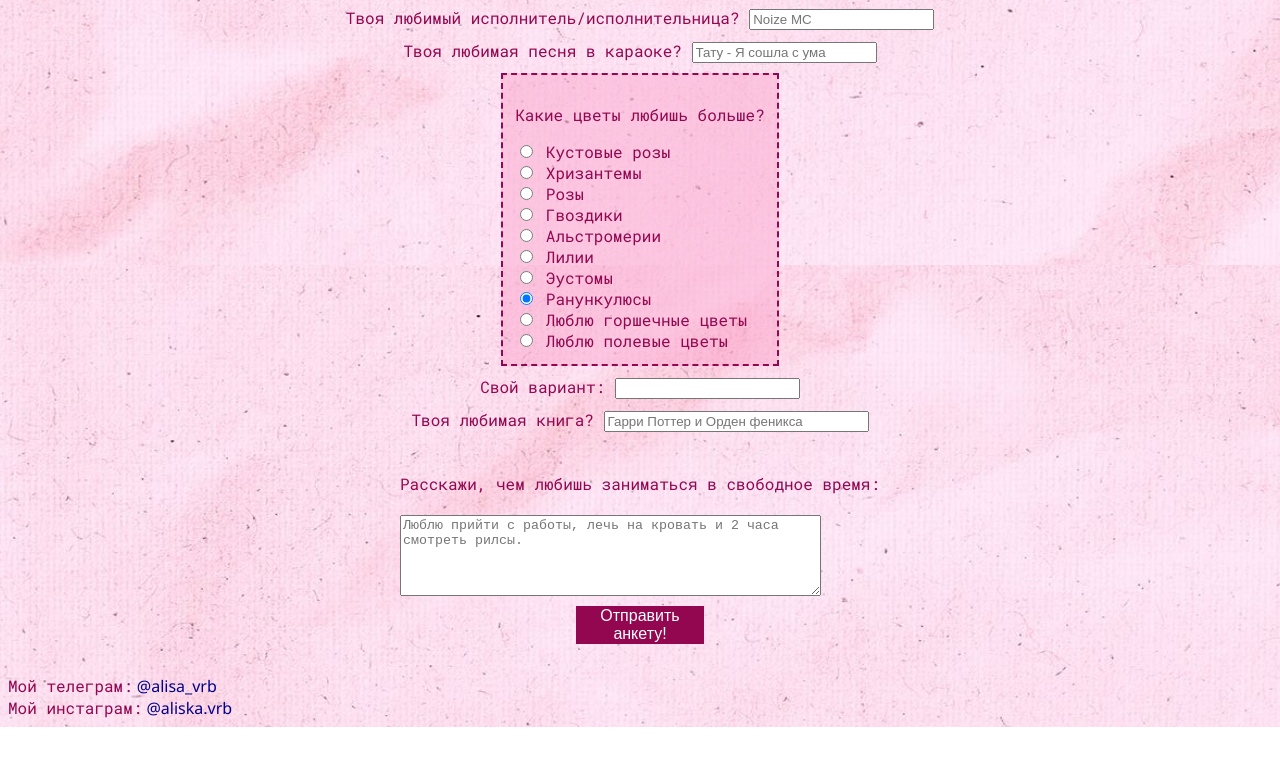
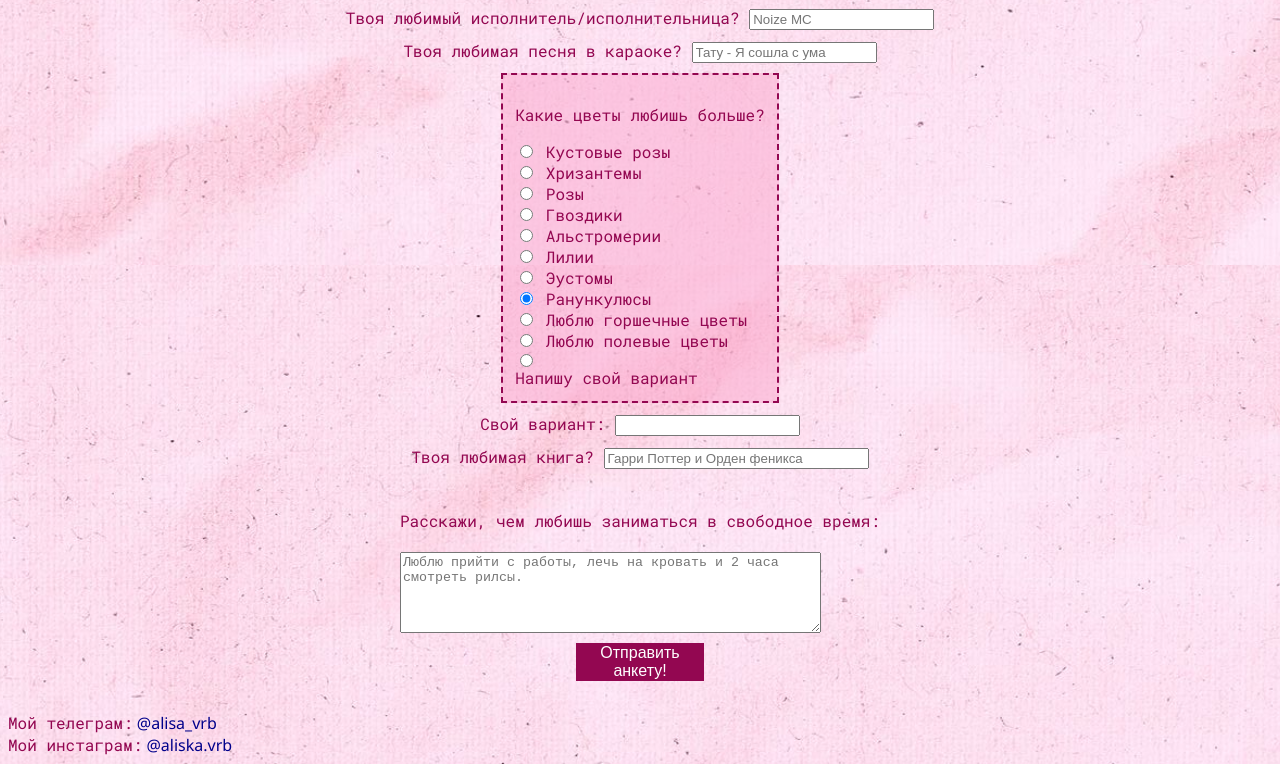
Before and after one commit to AlisaVrb/AlisaVrb.github.io, a plain HTML site: page index.html in a window 1280 px wide. Shown: the part 1335-2099 px from the top of the page. Before the commit the page ends 2062 px from the top, so only its background shows below. Drawn offline with nearby package versions, Linux system fonts and the light colour scheme.

Commit message:
Update index.html

```diff
--- a/index.html
+++ b/index.html
@@ -272,6 +272,9 @@ wght@0,100;0,300;0,400;0,500;0,700;0,900;1,100;1,300;1,400;1,500;1,700;1,900&dis
               <input type="radio" name="flower" id="wild" value="wild" />
               <label for="wild">Люблю полевые цветы</label>
             </div>
+             <input type="radio" name="flower" id="own_flower" value="own_flower" />
+              <label for="wild">Напишу свой вариант</label>
+            </div>
           </div>
 
           <div>
```
